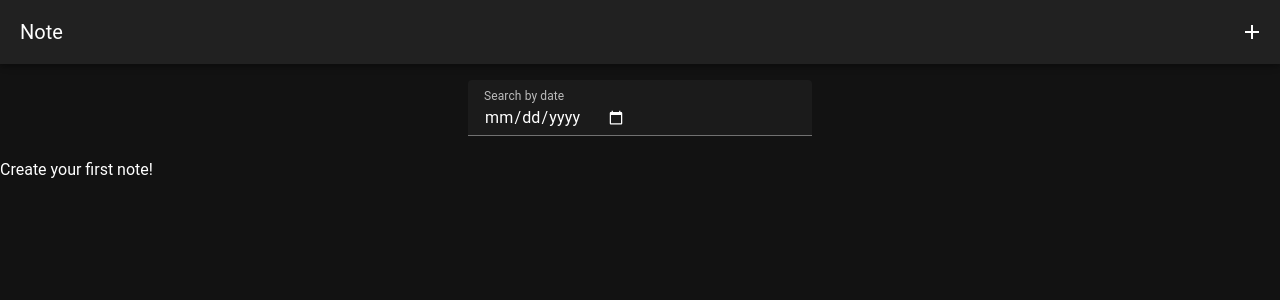
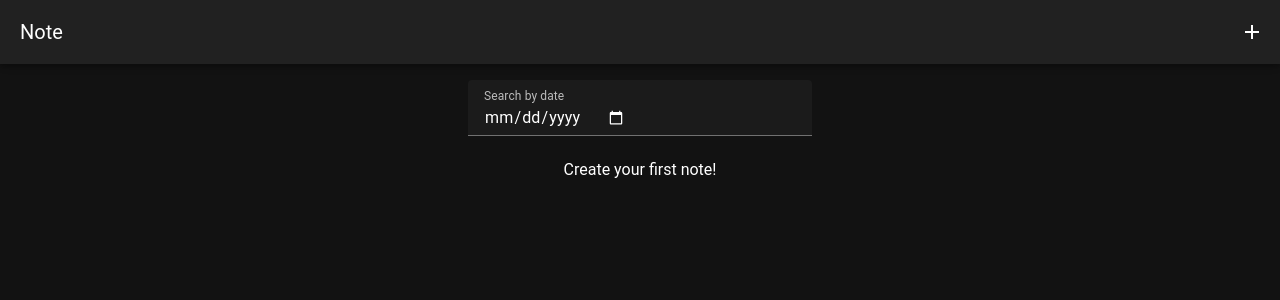
Before and after one commit to Kurbik72/himet, a Vue app: page / in a window 1280 px wide. Shown: the top 300 px of the page. Built offline with nearby package versions, Linux system fonts and the light colour scheme; the HTML template or start-up script is replaced by a standard one.

Commit message:
add styling for empty and no-notes state

```diff
--- a/src/components/home/home--list--note.vue
+++ b/src/components/home/home--list--note.vue
@@ -31,7 +31,6 @@ const deleteNote = (id: string) => {
         <span>There are no notes on this date</span>
       </div>
 
-      <!-- Список заметок -->
       <div
         v-else
         class="notes-list"
@@ -54,7 +53,6 @@ const deleteNote = (id: string) => {
       </div>
     </div>
 
-    <!-- Если нет заметок вообще -->
     <div
       v-else
       class="empty-state"
@@ -74,4 +72,12 @@ const deleteNote = (id: string) => {
   gap: 10px;
   flex-direction: column;
 }
+.no-notes {
+  display: flex;
+  justify-content: center;
+}
+.empty-state {
+  display: flex;
+  justify-content: center;
+}
 </style>
```
